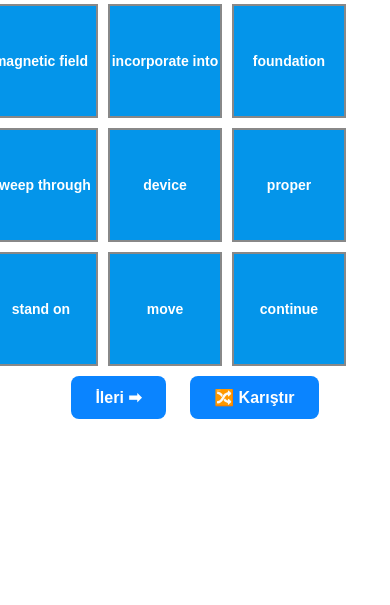
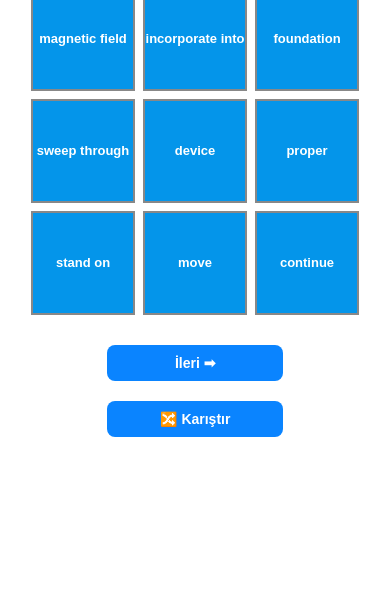
Before and after one commit to ogurgen25/kelime_test, a plain HTML site: page index.html in a window 390 px wide. Shown: the part 239-844 px from the top of the page. Drawn offline with Linux system fonts and the light colour scheme.

Commit message:
Update index.html

```diff
--- a/index.html
+++ b/index.html
@@ -131,20 +131,28 @@
 .bolum-listesi button:hover {
   background-color: #3e29c4;
 }
-@media screen and (min-width: 1025px) {
+@media screen and (max-width: 600px) {
   .card {
-    width: 150px;
-    height: 150px;
-    font-size: 16px;
+    width: 100px;
+    height: 100px;
+    font-size: 13px;
   }
 
   .grid {
     grid-template-columns: repeat(3, auto);
-    gap: 15px;
+    gap: 8px;
   }
 
   .grid-container {
-    gap: 60px;
+    flex-direction: column;
+    align-items: center;
+    gap: 20px;
+  }
+
+  button {
+    width: 90%;
+    font-size: 14px;
+    padding: 10px;
   }
 }
   </style>
```
